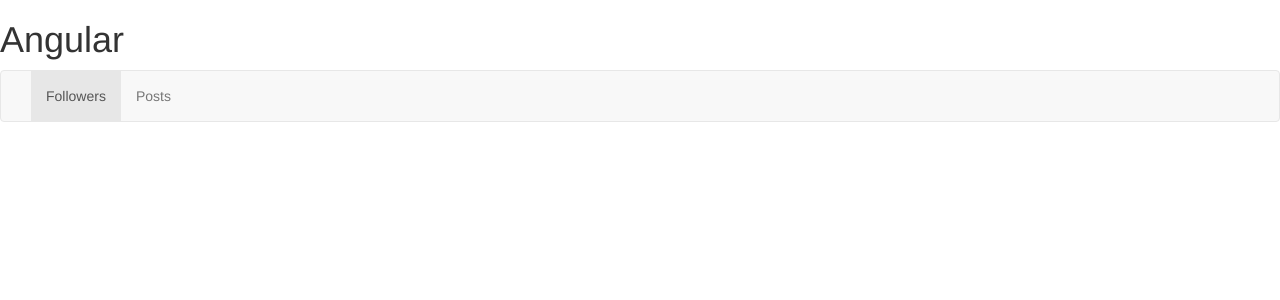
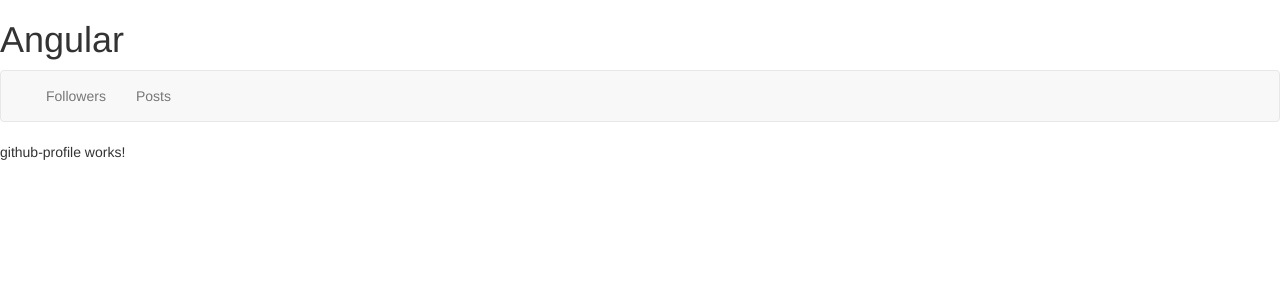
Before and after one commit to KarinGarciaZ/Practicing-Angular4, an Angular app: page /followers/1/1 in a window 1280 px wide. Shown: the top 300 px of the page. Built offline with nearby package versions, Linux system fonts and the light colour scheme.

Commit message:
Added new feactures of routing and parameters.

```diff
--- a/src/app/app.component.html
+++ b/src/app/app.component.html
@@ -116,3 +116,4 @@
 <post></post>
 <reto-post></reto-post>-->
 <navbar></navbar>
+<router-outlet></router-outlet>
--- a/src/app/app.module.ts
+++ b/src/app/app.module.ts
@@ -65,7 +65,7 @@
     HttpModule,
     RouterModule.forRoot([
       { path: '',                    component: HomeComponent},
-      { path: 'followers/:username', component: GithubProfileComponent},
+      { path: 'followers/:id/:username', component: GithubProfileComponent},
       { path: 'followers',           component: RetoPostComponent},
       { path: 'posts',               component: PostComponentComponent},
       { path: '**',                  component: NotFoundComponent}
--- a/src/app/github-profile/github-profile.component.ts
+++ b/src/app/github-profile/github-profile.component.ts
@@ -1,4 +1,5 @@
 import { Component, OnInit } from '@angular/core';
+import { ActivatedRoute } from '@angular/router';
 
 @Component({
   selector: 'app-github-profile',
@@ -7,9 +8,10 @@
 })
 export class GithubProfileComponent implements OnInit {
 
-  constructor() { }
+  constructor(private route: ActivatedRoute) { }
 
   ngOnInit() {
+    let id = this.route.snapshot.paramMap.get('id');
   }
 
 }
--- a/src/app/navbar/navbar.component.html
+++ b/src/app/navbar/navbar.component.html
@@ -2,8 +2,13 @@
   <div class="container-fluid">
     <div class="collapse navbar-collapse">
       <ul class="nav navbar-nav">
-        <li class="active"><a href="">Followers</a></li>
-        <li><a href="">Posts</a></li>
+        <li routerLinkActive="active current">
+          <a routerLink="/followers"
+          [queryParams]="{ page:1, order:'newest' }">Followers</a>
+        </li>
+        <li routerLinkActive="active current">
+          <a routerLink="/posts">Posts</a>
+        </li>
       </ul>
     </div>
   </div>
--- a/src/app/reto-post/reto-post.component.html
+++ b/src/app/reto-post/reto-post.component.html
@@ -5,7 +5,7 @@
             <img src="{{pos.avatar_url}}" class="avatar">
           </div>
           <div class="info col col-lg-8">
-            <h1>{{pos.login}}</h1>
+            <h1><a [routerLink]="['/followers', pos.id, pos.login]">{{pos.login}}</a></h1>
             <h3><a href="{{pos.html_url}}">{{pos.html_url}}</a></h3>
           </div>
         </div>
--- a/src/app/reto-post/reto-post.component.ts
+++ b/src/app/reto-post/reto-post.component.ts
@@ -1,5 +1,8 @@
+import { Observable } from 'rxjs/Observable';
+import { ActivatedRoute } from '@angular/router';
 import { RetoPostService } from './../services/reto-post.service';
 import { Component, OnInit } from '@angular/core';
+import 'rxjs/add/observable/combineLatest';
 
 @Component({
   selector: 'reto-post',
@@ -9,11 +12,23 @@
 export class RetoPostComponent implements OnInit {
   posts: any[];
 
-  constructor(private service: RetoPostService) { }
+  constructor(
+    private route: ActivatedRoute,
+    private service: RetoPostService) { }
 
   ngOnInit() {
-    this.service.getAll()
-    .subscribe(posts => this.posts = posts);
+    Observable.combineLatest([
+      this.route.paramMap,
+      this.route.queryParamMap
+    ])
+    .subscribe(combined => {
+      let id = combined[0].get('id');
+      let page = combined[1].get('page');
+
+      this.service.getAll()
+        .subscribe(posts => this.posts = posts);
+    })
+
   }
 
 }
```
